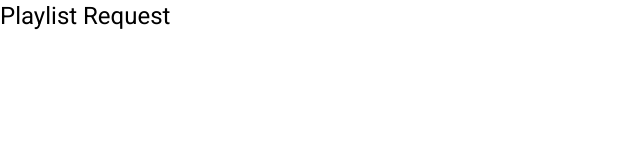
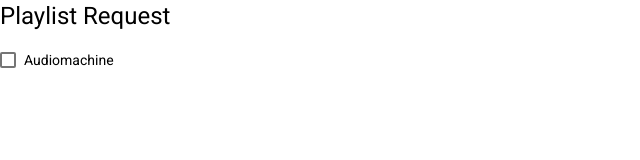
Before and after one commit to edpe/playlist-request, an Angular app: page / in a window 1280 px wide. Shown: the top 160 px of the page, without its empty margins (0-640 px from the left). Built offline with nearby package versions, Linux system fonts and the light colour scheme.

Commit message:
feat: add provider component

```diff
--- a/src/app/app.component.html
+++ b/src/app/app.component.html
@@ -1 +1,2 @@
 <h1>{{ title }}</h1>
+<app-providers></app-providers>
--- /dev/null
+++ b/src/app/provider.ts
@@ -0,0 +1,4 @@
+export interface Provider {
+  id: number;
+  name: string;
+}
--- /dev/null
+++ b/src/app/providers/providers.component.html
@@ -0,0 +1,3 @@
+<mat-checkbox id="{{ provider.id }}">{{
+  provider.name | titlecase
+}}</mat-checkbox>
--- /dev/null
+++ b/src/app/providers/providers.component.ts
@@ -0,0 +1,17 @@
+import { Component, OnInit } from '@angular/core';
+import { Provider } from '../provider';
+
+@Component({
+  selector: 'app-providers',
+  templateUrl: './providers.component.html',
+  styleUrls: ['./providers.component.css'],
+})
+export class ProvidersComponent implements OnInit {
+  provider: Provider = {
+    id: 1,
+    name: 'audiomachine',
+  };
+  constructor() {}
+
+  ngOnInit(): void {}
+}
```
Also changed, not shown: src/app/app.module.ts (+8 -6 lines), src/app/providers/providers.component.css (added), 1 other file (tests, documents, lock files or other folders).
